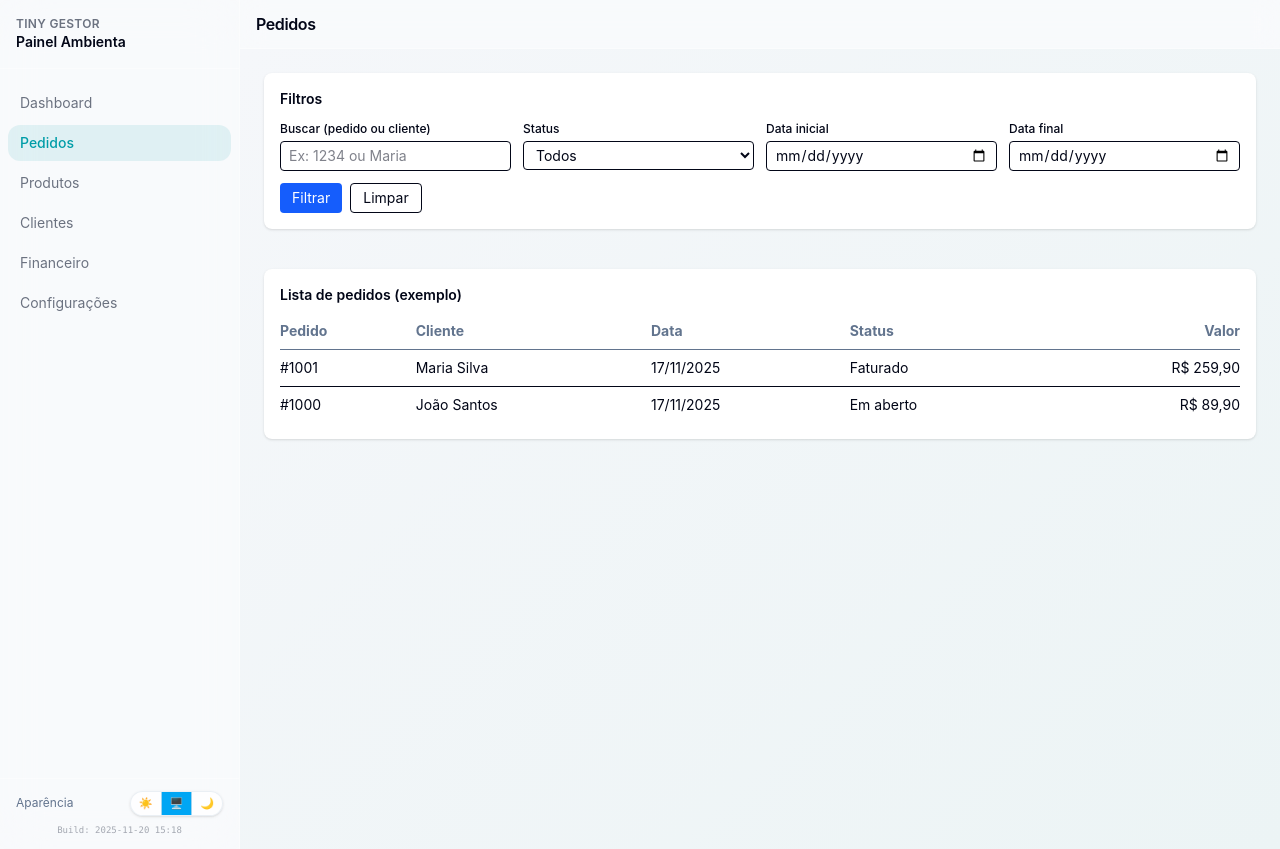
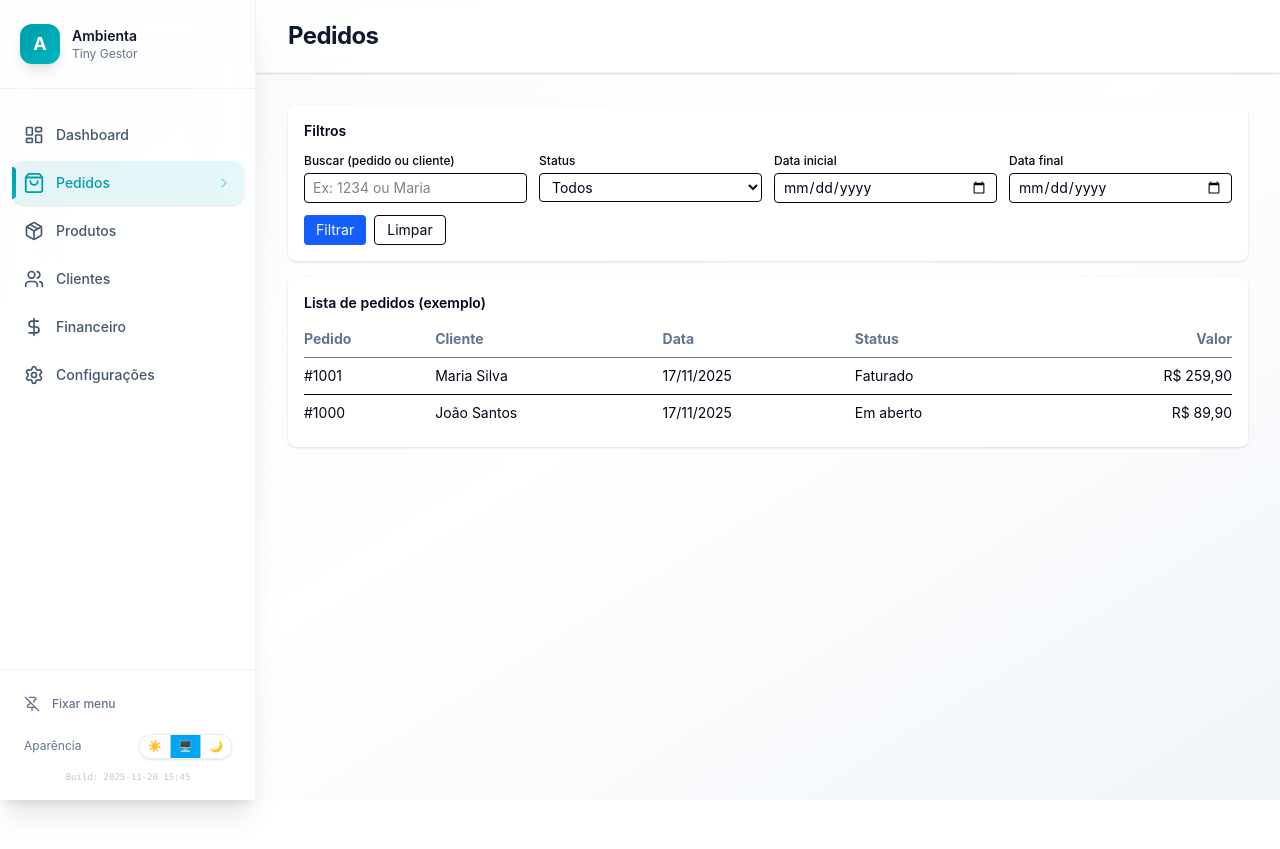
Before and after one commit to vicastello/Ambienta, a Next.js app: page /pedidos in a window 1280 px wide. After the commit the page ends 800 px from the top, so only its background shows below. Built offline with nearby package versions, Linux system fonts and the light colour scheme.

Commit message:
feat: modern collapsible sidebar with glassmorphism, icons, pin toggle and smooth animations

```diff
--- a/components/layout/AppLayout.tsx
+++ b/components/layout/AppLayout.tsx
@@ -1,9 +1,20 @@
 'use client';
 
-import React from 'react';
+import React, { useState } from 'react';
 import Link from 'next/link';
 import { usePathname } from 'next/navigation';
 import { ThemeToggle } from './ThemeToggle';
+import {
+  LayoutDashboard,
+  ShoppingBag,
+  Package,
+  Users,
+  DollarSign,
+  Settings,
+  ChevronRight,
+  Pin,
+  PinOff,
+} from 'lucide-react';
 
 type AppLayoutProps = {
   title?: string;
@@ -11,74 +22,160 @@ type AppLayoutProps = {
 };
 
 const NAV_ITEMS = [
-  { href: '/dashboard', label: 'Dashboard' },
-  { href: '/pedidos', label: 'Pedidos' },
-  { href: '/produtos', label: 'Produtos' },
-  { href: '/clientes', label: 'Clientes' },
-  { href: '/financeiro', label: 'Financeiro' },
-  { href: '/configuracoes', label: 'Configurações' },
+  { href: '/dashboard', label: 'Dashboard', icon: LayoutDashboard },
+  { href: '/pedidos', label: 'Pedidos', icon: ShoppingBag },
+  { href: '/produtos', label: 'Produtos', icon: Package },
+  { href: '/clientes', label: 'Clientes', icon: Users },
+  { href: '/financeiro', label: 'Financeiro', icon: DollarSign },
+  { href: '/configuracoes', label: 'Configurações', icon: Settings },
 ];
 
 export function AppLayout({ title, children }: AppLayoutProps) {
   const pathname = usePathname();
+  const [isHovered, setIsHovered] = useState(false);
+  const [isPinned, setIsPinned] = useState(false);
+
+  const isExpanded = isHovered || isPinned;
 
   return (
-    <div className="min-h-screen flex bg-[var(--bg-body)] text-[var(--text-main)]">
+    <div className="min-h-screen flex bg-gradient-to-br from-slate-50 via-white to-slate-100 dark:from-slate-950 dark:via-slate-900 dark:to-slate-950">
       {/* Sidebar */}
-      <aside className="w-60 border-r app-border-subtle bg-[var(--bg-card-soft)]/90 backdrop-blur-xl flex flex-col">
-        <div className="px-4 py-4 border-b app-border-subtle">
-          <div className="text-xs font-semibold text-[var(--text-muted)] uppercase tracking-wide">
+      <aside
+        className={`fixed left-0 top-0 h-full z-50 transition-all duration-300 ease-out ${
+          isExpanded ? 'w-64' : 'w-20'
+        }`}
+        onMouseEnter={() => setIsHovered(true)}
+        onMouseLeave={() => setIsHovered(false)}
+      >
+        {/* Glassmorphism background */}
+        <div className="absolute inset-0 bg-white/80 dark:bg-slate-900/80 backdrop-blur-xl border-r border-slate-200/50 dark:border-slate-800/50 shadow-xl" />
+
+        <div className="relative h-full flex flex-col">
+          {/* Header */}
+          <div className="px-5 py-6 border-b border-slate-200/50 dark:border-slate-800/50">
+            <div className="flex items-center gap-3">
+              <div className="w-10 h-10 rounded-xl bg-gradient-to-br from-[#009DA8] to-[#00B5C3] flex items-center justify-center text-white font-bold text-lg shadow-lg flex-shrink-0">
+                A
+              </div>
+              <div
+                className={`transition-all duration-300 overflow-hidden ${
+                  isExpanded ? 'opacity-100 w-auto' : 'opacity-0 w-0'
+                }`}
+              >
+                <div className="text-sm font-semibold text-slate-900 dark:text-white whitespace-nowrap">
+                  Ambienta
+                </div>
+                <div className="text-xs text-slate-500 dark:text-slate-400 whitespace-nowrap">
                   Tiny Gestor
                 </div>
-          <div className="text-sm font-semibold">Painel Ambienta</div>
+              </div>
+            </div>
           </div>
 
-        <nav className="flex-1 px-2 py-4 space-y-1 text-sm">
+          {/* Navigation */}
+          <nav className="flex-1 px-3 py-6 space-y-1 overflow-y-auto">
             {NAV_ITEMS.map((item) => {
               const active = pathname === item.href;
+              const Icon = item.icon;
+
               return (
                 <Link
                   key={item.href}
                   href={item.href}
-                className={
-                  'flex items-center px-3 py-2 rounded-xl transition-colors ' +
-                  (active
-                    ? 'bg-[var(--accent-soft)] text-[var(--accent)] font-medium'
-                    : 'text-[var(--text-muted)] hover:bg-slate-200/60 dark:hover:bg-slate-800/80')
-                }
+                  onClick={() => setIsHovered(false)}
+                  className={`group relative flex items-center gap-3 px-3 py-3 rounded-xl transition-all duration-200 ${
+                    active
+                      ? 'bg-gradient-to-r from-[#009DA8]/10 to-[#00B5C3]/10 text-[#009DA8] dark:text-[#00B5C3] shadow-sm'
+                      : 'text-slate-600 dark:text-slate-400 hover:bg-slate-100/80 dark:hover:bg-slate-800/50'
+                  }`}
+                >
+                  {/* Active indicator */}
+                  {active && (
+                    <div className="absolute left-0 top-1/2 -translate-y-1/2 w-1 h-8 bg-gradient-to-b from-[#009DA8] to-[#00B5C3] rounded-r-full" />
+                  )}
+
+                  <Icon className={`w-5 h-5 flex-shrink-0 ${active ? 'scale-110' : 'group-hover:scale-110'} transition-transform duration-200`} />
+
+                  <span
+                    className={`font-medium text-sm whitespace-nowrap transition-all duration-300 ${
+                      isExpanded ? 'opacity-100 translate-x-0' : 'opacity-0 -translate-x-2'
+                    }`}
                   >
                     {item.label}
+                  </span>
+
+                  {active && isExpanded && (
+                    <ChevronRight className="w-4 h-4 ml-auto opacity-40" />
+                  )}
                 </Link>
               );
             })}
           </nav>
 
-        <div className="px-4 py-3 border-t app-border-subtle space-y-2">
+          {/* Footer */}
+          <div className="px-3 pb-4 space-y-3 border-t border-slate-200/50 dark:border-slate-800/50 pt-4">
+            {/* Pin/Unpin button */}
+            <button
+              onClick={() => setIsPinned(!isPinned)}
+              className={`w-full flex items-center gap-3 px-3 py-2.5 rounded-xl transition-all duration-200 ${
+                isPinned
+                  ? 'bg-slate-200/80 dark:bg-slate-800/80 text-[#009DA8] dark:text-[#00B5C3]'
+                  : 'text-slate-500 dark:text-slate-400 hover:bg-slate-100/80 dark:hover:bg-slate-800/50'
+              }`}
+              title={isPinned ? 'Desafixar menu' : 'Fixar menu expandido'}
+            >
+              {isPinned ? (
+                <Pin className="w-4 h-4 flex-shrink-0" />
+              ) : (
+                <PinOff className="w-4 h-4 flex-shrink-0" />
+              )}
+              <span
+                className={`text-xs font-medium whitespace-nowrap transition-all duration-300 ${
+                  isExpanded ? 'opacity-100' : 'opacity-0'
+                }`}
+              >
+                {isPinned ? 'Desafixar' : 'Fixar menu'}
+              </span>
+            </button>
+
+            {/* Theme toggle */}
+            <div className={`${isExpanded ? 'px-3' : 'px-0'} transition-all duration-300`}>
               <ThemeToggle />
-          <div className="text-[9px] text-[var(--text-muted)] opacity-60 text-center font-mono">
-            Build: 2025-11-20 15:18
+            </div>
+
+            {/* Version */}
+            <div
+              className={`text-[9px] text-slate-400 dark:text-slate-600 text-center font-mono transition-all duration-300 ${
+                isExpanded ? 'opacity-60' : 'opacity-0'
+              }`}
+              suppressHydrationWarning
+            >
+              Build: 2025-11-20 15:45
+            </div>
           </div>
         </div>
       </aside>
 
-      {/* Conteúdo principal */}
-      <main className="flex-1 flex flex-col">
-        {/* Header da página */}
+      {/* Main content */}
+      <main
+        className={`flex-1 transition-all duration-300 ${
+          isExpanded ? 'ml-64' : 'ml-20'
+        }`}
+      >
+        {/* Header */}
         {title && (
-          <header className="border-b app-border-subtle bg-[var(--bg-card-soft)]/90 backdrop-blur-md">
-            <div className="px-4 py-3">
-              <h1 className="text-base font-semibold tracking-tight">
+          <header className="sticky top-0 z-40 bg-white/80 dark:bg-slate-900/80 backdrop-blur-xl border-b border-slate-200/50 dark:border-slate-800/50 shadow-sm">
+            <div className="px-8 py-5">
+              <h1 className="text-2xl font-bold tracking-tight bg-gradient-to-r from-slate-900 to-slate-700 dark:from-white dark:to-slate-300 bg-clip-text text-transparent">
                 {title}
               </h1>
             </div>
           </header>
         )}
 
-        {/* Área de conteúdo com nosso “app-shell” */}
-        <div className="app-shell">
-          <div className="app-shell-inner">
+        {/* Content */}
+        <div className="p-8">
           {children}
-          </div>
         </div>
       </main>
     </div>
```
Lines whose indentation alone changed are shown as unchanged.
